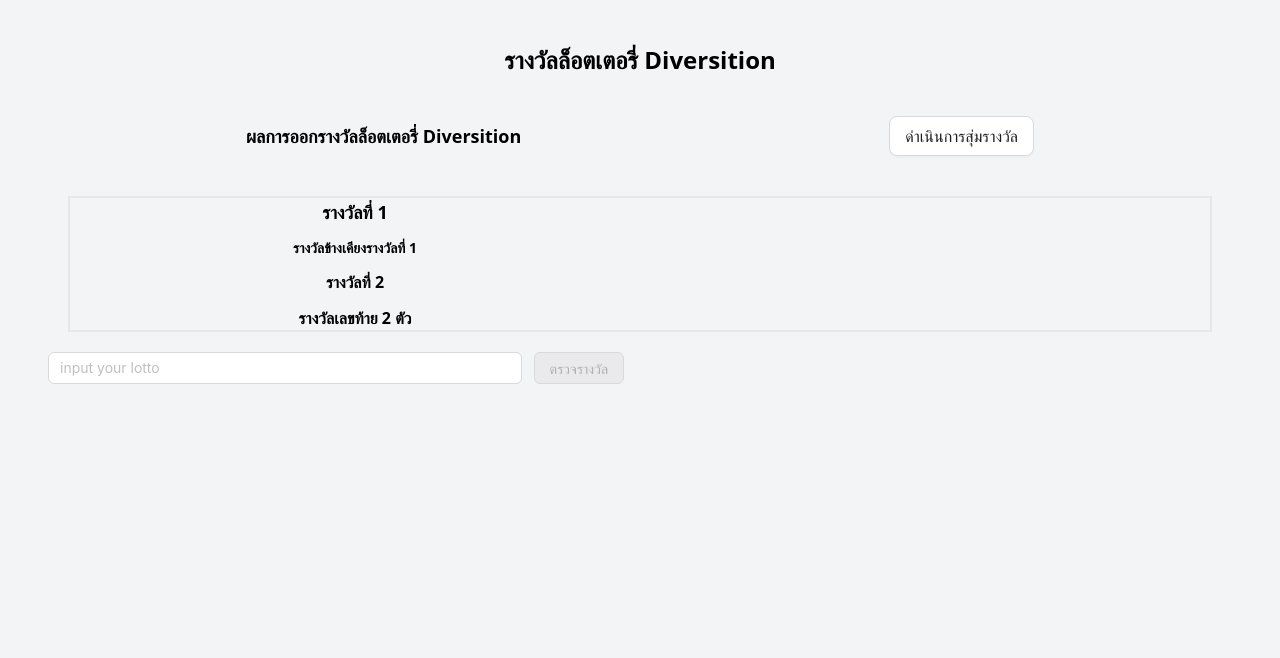
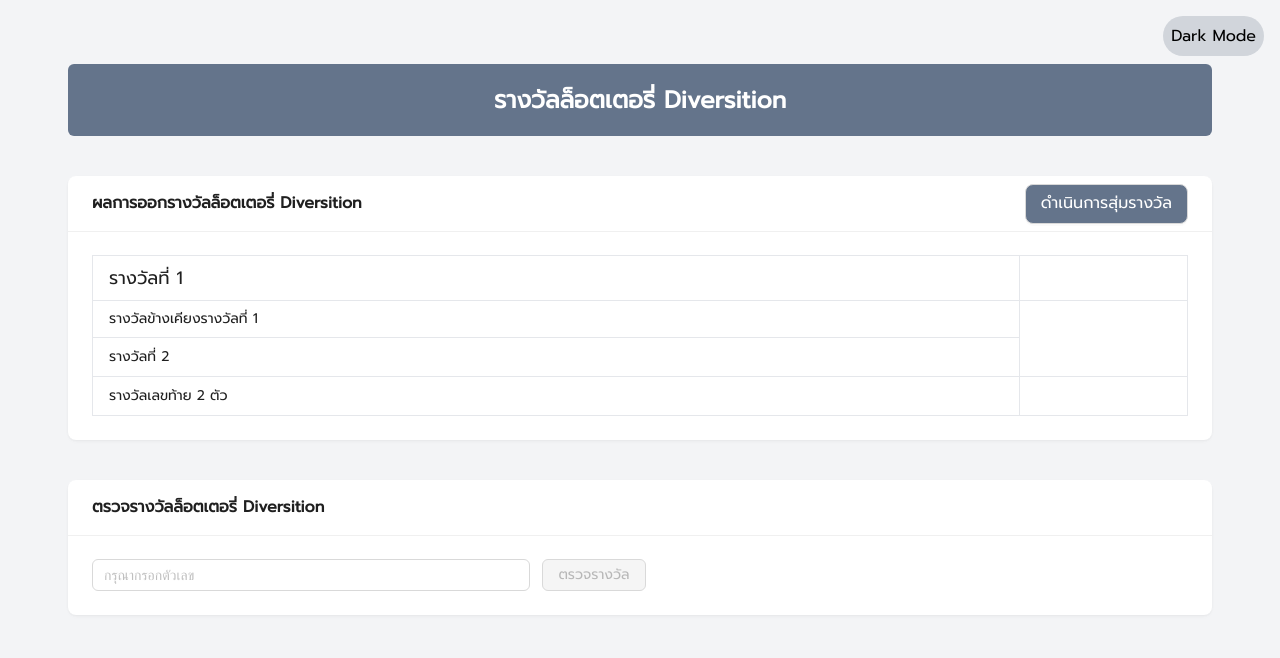
Before and after one commit to Firstweera/lotto, a React (Vite) app: page / in a window 1280 px wide. Shown: the top 658 px of the page. Built offline with nearby package versions, Linux system fonts and the light colour scheme.

Commit message:
feat/css-update

```diff
--- a/src/App.tsx
+++ b/src/App.tsx
@@ -28,7 +28,7 @@ const App = () => {
   );
   const [lottoNumberToCheck, setLottoNumberToCheck] = useState<string>("");
   const [searchPrizes, setSearchPrizes] = useState<boolean>(false);
-  const [resultMessage, setResultMessage] = useState<string>("");
+  const [resultMessage, setResultMessage] = useState<JSX.Element>(<></>);
 
   const generateLottoNumber = () => {
     const min = 0;
@@ -78,33 +78,66 @@ const App = () => {
   };
 
   const checkPrize = (lottoNumberToCheck: string) => {
-    // Check if the lotto number matches the first prize
+    const last2DigitsOfLottoNumber = lottoNumberToCheck.slice(-2);
+
+    // Check if the lotto number matches the first prize and last 2 digits
     if (lottoNumberToCheck === firstPrize) {
-      return "Congratulations! You've won the first prize! and You've matched the last 2 digits of the first prize!";
+      return (
+        <div className="tw-text-white tw-bg-green-500 tw-mt-5 tw-p-5">
+          ยินดีด้วย...คุณถูกรางวัลที่ 1 และ รางวัลเลขท้าย 2 ตัว
+        </div>
+      );
+    }
+
+    // Check if the lotto number matches any of the second prizes last 2 digits
+    if (
+      secondPrizes.includes(lottoNumberToCheck) &&
+      last2DigitsOfLottoNumber === last2DigitsPrize
+    ) {
+      return (
+        <div className="tw-text-white tw-bg-green-500 tw-mt-5 tw-p-5 tw-rounded-md">
+          ยินดีด้วย...คุณถูกรางวัลที่ 2 และ รางวัลเลขท้าย 2 ตัว
+        </div>
+      );
     }
 
     // Check if the lotto number matches any of the second prizes
     if (secondPrizes.includes(lottoNumberToCheck)) {
-      return "Congratulations! You've won a second prize!";
+      return (
+        <div className="tw-text-white tw-bg-green-500 tw-mt-5 tw-p-5 tw-rounded-md">
+          ยินดีด้วย...คุณถูกรางวัลที่ 2
+        </div>
+      );
     }
 
     // Check if the lotto number matches any of the side prizes (first prize minus 1 and plus 1)
     if (sidePrizes.includes(lottoNumberToCheck)) {
-      return "Congratulations! You've won a side prize!";
+      return (
+        <div className="tw-text-white tw-bg-green-500 tw-mt-5 tw-p-5 tw-rounded-md">
+          ยินดีด้วย...ถูกรางวัลข้างเคียงรางวัลที่ 1
+        </div>
+      );
     }
 
     // Check if the last 2 digits of the lotto number match the last 2 digits of the first prize
-    const last2DigitsOfLottoNumber = lottoNumberToCheck.slice(-2);
     if (last2DigitsOfLottoNumber === last2DigitsPrize) {
-      return "Congratulations! You've matched the last 2 digits of the first prize!";
+      return (
+        <div className="tw-text-white tw-bg-green-500 tw-mt-5 tw-p-5 tw-rounded-md">
+           ยินดีด้วย...คุณถูกรางวัลเลขท้าย 2 ตัว
+        </div>
+      );
     }
 
-    return "Sorry, you didn't win a prize this time.";
+    return (
+      <div className="tw-text-white tw-bg-red-500 tw-mt-5 tw-p-5 tw-rounded-md">
+        เสียใจด้วย...คุณไม่ถูกรางวัล
+      </div>
+    );
   };
 
   const handleCheckPrize = () => {
     // Call the checkPrize function to check the prize
-    const prizeResult = checkPrize(lottoNumberToCheck);
+    const prizeResult: JSX.Element = checkPrize(lottoNumberToCheck);
     setResultMessage(prizeResult);
     console.log(prizeResult); // This will log the result of checking the lotto number.
 
@@ -116,11 +149,12 @@ const App = () => {
     <>
       <ContentContainer>
         <div className="tw-p-5">
-          <Header handleGeneratePrizes={handleGeneratePrizes} />
+          <Header />
         </div>
 
         <div className="tw-p-5">
           <DisplayLotto
+            handleGeneratePrizes={handleGeneratePrizes}
             firstPrize={firstPrize}
             secondPrizes={secondPrizes}
             sidePrizes={sidePrizes}
@@ -128,7 +162,7 @@ const App = () => {
           />
         </div>
 
-        <div>
+        <div className="tw-p-5">
           <CheckLotto
             lottoNumberToCheck={lottoNumberToCheck}
             setLottoNumberToCheck={setLottoNumberToCheck}
--- a/src/components/CheckLotto.tsx
+++ b/src/components/CheckLotto.tsx
@@ -1,11 +1,11 @@
-import { Button, Input } from "antd";
+import { Button, Card, Input } from "antd";
 
 interface ICheckLotto {
   lottoNumberToCheck: string;
   setLottoNumberToCheck: React.Dispatch<React.SetStateAction<string>>;
   handleCheckPrize: () => void;
   searchPrizes: boolean;
-  resultMessage: string;
+  resultMessage: JSX.Element | null;
 }
 
 export const CheckLotto: React.FC<ICheckLotto> = (props) => {
@@ -19,9 +19,14 @@ export const CheckLotto: React.FC<ICheckLotto> = (props) => {
 
   return (
     <>
+      <Card
+        title="ตรวจรางวัลล็อตเตอรี่ Diversition"
+        bordered={false}
+        className="lg:w-3/5 md:w-4/5 sm:w-full"
+      >
         <div className="tw-flex tw-space-x-3">
           <Input
-          placeholder="input your lotto"
+            placeholder="กรุณากรอกตัวเลข"
             value={lottoNumberToCheck}
             onChange={(event) => {
               setLottoNumberToCheck(event.target.value);
@@ -31,11 +36,13 @@ export const CheckLotto: React.FC<ICheckLotto> = (props) => {
           <Button
             onClick={handleCheckPrize}
             disabled={lottoNumberToCheck !== "" ? false : true}
+            className="tw-bg-slate-500 tw-text-white hover:tw-bg-slate-300"
           >
             ตรวจรางวัล
           </Button>
         </div>
         {searchPrizes && <div>{resultMessage}</div>}
+      </Card>
     </>
   );
 };
--- a/src/components/ContentContainer.tsx
+++ b/src/components/ContentContainer.tsx
@@ -1,4 +1,4 @@
-import { FC, ReactNode } from "react";
+import { FC, ReactNode, useState } from "react";
 import clsx from "clsx";
 
 interface ContentContainerProps {
@@ -10,8 +10,29 @@ export const ContentContainer: FC<ContentContainerProps> = ({
   children,
   className,
 }) => {
+  // Initialize a state variable to track dark mode
+  const [isDarkMode, setIsDarkMode] = useState(false);
+
+  // Toggle dark mode
+  const toggleDarkMode = () => {
+    setIsDarkMode(!isDarkMode);
+  };
+
   return (
-    <div className={clsx("sm:tw-px-12 tw-px-4 tw-py-6 tw-mb-10 tw-bg-gray-100 tw-h-screen", className)}>
+    <div
+      className={clsx(
+        "sm:tw-px-12 tw-px-4 tw-py-6 tw-mb-10 tw-h-screen tw-w-screen",
+        isDarkMode ? "tw-bg-gray-900 tw-text-white" : "tw-bg-gray-100",
+        className
+      )}
+    >
+      {/* Dark mode toggle button */}
+      <button
+        onClick={toggleDarkMode}
+        className="tw-absolute tw-top-4 tw-right-4 tw-p-2 tw-bg-gray-300 tw-rounded-full"
+      >
+        {isDarkMode ? "Light" : "Dark"} Mode
+      </button>
       {children}
     </div>
   );
--- a/src/components/DisplayLotto.tsx
+++ b/src/components/DisplayLotto.tsx
@@ -1,12 +1,21 @@
+import { Button, Card } from "antd";
+
 interface IDisplayLotto {
   firstPrize: string;
   secondPrizes: string[];
   sidePrizes: string[];
   last2DigitsPrize: string;
+  handleGeneratePrizes: () => void;
 }
 
 export const DisplayLotto: React.FC<IDisplayLotto> = (props) => {
-  const { firstPrize, secondPrizes, sidePrizes, last2DigitsPrize } = props;
+  const {
+    firstPrize,
+    secondPrizes,
+    sidePrizes,
+    last2DigitsPrize,
+    handleGeneratePrizes,
+  } = props;
 
   console.log("firstPrize", firstPrize);
   console.log("sidePrizes", sidePrizes);
@@ -15,29 +24,79 @@ export const DisplayLotto: React.FC<IDisplayLotto> = (props) => {
 
   return (
     <>
-      <div className="tw-grid tw-grid-cols-2 tw-border-2 tw-text-center tw-text-md tw-font-bold">
-        <div className="tw-space-y-3">
-          <div className="tw-text-lg">รางวัลที่ 1</div>
-          <div className="tw-text-sm">รางวัลข้างเคียงรางวัลที่ 1</div>
-          <div>รางวัลที่ 2</div>
-          <div>รางวัลเลขท้าย 2 ตัว</div>
-        </div>
-
-        <div className="tw-space-y-3">
-          <div>{firstPrize}</div>
-          <div className="tw-grid tw-grid-cols-2">
-            {sidePrizes?.map((item: string, idx: number) => (
-              <div key={idx}>{item}</div>
-            ))}
-          </div>
-          <div className="tw-grid tw-grid-cols-3">
-            {secondPrizes?.map((item: string, idx: number) => (
-              <div key={idx}>{item}</div>
-            ))}
-          </div>
-          <div>{last2DigitsPrize}</div>
-        </div>
-      </div>
+      <Card
+        title="ผลการออกรางวัลล็อตเตอรี่ Diversition"
+        extra={
+          <>
+            <Button
+              size="large"
+              onClick={handleGeneratePrizes}
+              className="tw-bg-slate-500 tw-text-white hover:tw-bg-slate-300"
+            >
+              ดำเนินการสุ่มรางวัล
+            </Button>
+          </>
+        }
+        bordered={false}
+        className="lg:w-3/5 md:w-4/5 sm:w-full"
+      >
+        <table className="tw-table-auto tw-border tw-border-collapse tw-w-full">
+          <tbody>
+            <tr>
+              <td colSpan={1} className="tw-border tw-px-4 tw-py-2 tw-text-lg">
+                รางวัลที่ 1
+              </td>
+              <td
+                colSpan={6}
+                className="tw-border tw-px-4 tw-py-2 tw-text-center tw-text-lg"
+              >
+                {firstPrize}
+              </td>
+            </tr>
+            <tr>
+              <td colSpan={1} className="tw-border tw-px-4 tw-py-2 tw-text-sm">
+                รางวัลข้างเคียงรางวัลที่ 1
+              </td>
+              {sidePrizes &&
+                sidePrizes.map((item, idx) => (
+                  <td
+                    key={idx}
+                    colSpan={3}
+                    className="tw-border tw-px-4 tw-py-2 tw-text-center"
+                  >
+                    {item}
+                  </td>
+                ))}
+            </tr>
+            <tr>
+              <td colSpan={1} className="tw-border tw-px-4 tw-py-2">
+                รางวัลที่ 2
+              </td>
+              {secondPrizes &&
+                secondPrizes.map((item, idx) => (
+                  <td
+                    key={idx}
+                    colSpan={2}
+                    className="tw-border tw-px-4 tw-py-2 tw-text-center"
+                  >
+                    {item}
+                  </td>
+                ))}
+            </tr>
+            <tr>
+              <td colSpan={1} className="tw-border tw-px-4 tw-py-2">
+                รางวัลเลขท้าย 2 ตัว
+              </td>
+              <td
+                colSpan={6}
+                className="tw-border tw-px-4 tw-py-2 tw-text-center"
+              >
+                {last2DigitsPrize}
+              </td>
+            </tr>
+          </tbody>
+        </table>
+      </Card>
     </>
   );
 };
--- a/src/components/Header.tsx
+++ b/src/components/Header.tsx
@@ -1,25 +1,21 @@
-import { Button } from "antd";
-
-interface IHeaderProps {
-  handleGeneratePrizes: () => void;
-}
+interface IHeaderProps {}
 
 export const Header: React.FC<IHeaderProps> = (props) => {
-  const { handleGeneratePrizes } = props;
+  const {} = props;
   return (
     <>
-      <div className="tw-text-center">
-        <p className="tw-text-2xl tw-font-bold">รางวัลล็อตเตอรี่ Diversition</p>
+      <div className="tw-text-center tw-mt-5 tw-p-5 tw-bg-slate-500 tw-rounded-md">
+        <p className="tw-text-2xl tw-font-bold tw-text-white">รางวัลล็อตเตอรี่ Diversition</p>
       </div>
 
-      <div className="tw-mt-10 tw-flex tw-space-x-3 tw-items-center tw-justify-around">
+      {/* <div className="tw-mt-10 tw-flex tw-space-x-3 tw-items-center tw-justify-around">
         <p className="tw-text-lg tw-font-bold">
           ผลการออกรางวัลล็อตเตอรี่ Diversition
         </p>
         <Button size="large" onClick={handleGeneratePrizes}>
           ดำเนินการสุ่มรางวัล
         </Button>
-      </div>
+      </div> */}
     </>
   );
 };
--- a/src/index.css
+++ b/src/index.css
@@ -1,3 +1,16 @@
+/* header font */
+@import url('https://fonts.googleapis.com/css2?family=Prompt&display=swap');
+
+/* Tailwind CSS directives */
 @tailwind base;
 @tailwind components;
 @tailwind utilities;
+
+* {
+  font-family: 'Prompt', sans-serif;
+}
+
+/* .dark {
+  --bg-primary: #121212;
+  --text-primary: #ffffff;
+} */
```
Also changed, not shown: tailwind.config.js (+8 -1 lines). Lines whose indentation alone changed are shown as unchanged.
